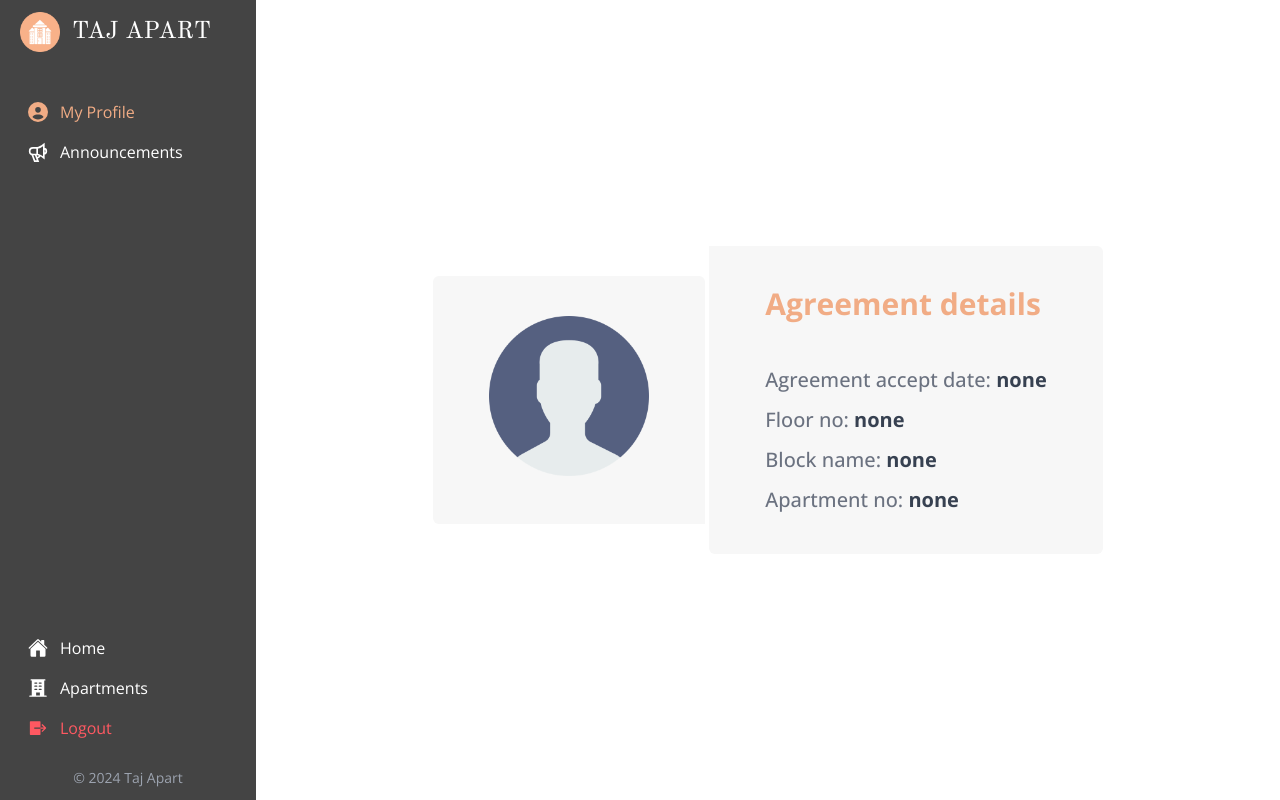
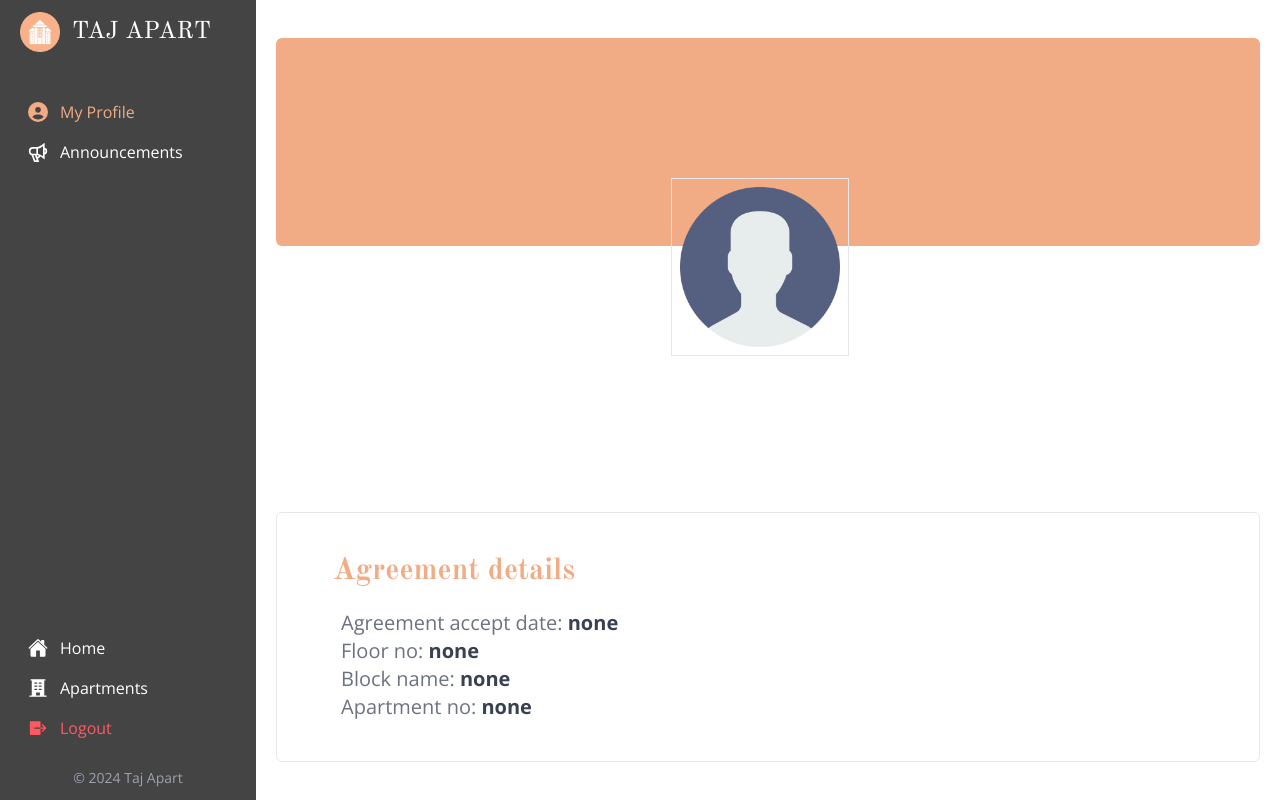
Before and after one commit to suny-webdevs/taj-apart-client, a React (Vite) app: page /dashboard in a window 1280 px wide. Built offline with nearby package versions, Linux system fonts and the light colour scheme; no server answers.

Commit message:
some bug fixes on user data

```diff
--- a/src/Pages/Dashboard/MyProfile.jsx
+++ b/src/Pages/Dashboard/MyProfile.jsx
@@ -5,36 +5,46 @@ const MyProfile = () => {
   const { user } = useAuth()
 
   return (
-    <div className="w-full min-h-screen flex flex-col md:flex-row gap-1 justify-center items-center">
+    <div className="w-full min-h-screen flex flex-col gap-1 p-5 justify-center items-center">
+      <div className="w-full h-52 bg-primary rounded-md"></div>
       {/* Profile details */}
-      <div className="bg-[#f7f7f7] backdrop-blur-xl px-14 py-10 rounded-t-md md:rounded-l-md">
+      <div className="p-5 md:px-14 md:py-10 rounded-t-md w-full flex flex-col justify-center md:flex-row md:items-end gap-4 transform -translate-y-28">
+        <div className="p-2 border">
           <img
             src={user?.photoURL || avatar}
             className="w-40 h-40 object-cover rounded"
           />
-        <h3 className="text-xl mt-2">{user?.email}</h3>
-        <h1 className="text-3xl text-primary font-bold">{user?.displayName}</h1>
+        </div>
+        <div className="flex flex-col">
+          <span className="text-2xl md:text-3xl text-primary font-medium">
+            {user?.displayName}
+          </span>
+          <span className="text-lg">{user?.email}</span>
+        </div>
       </div>
 
       {/* Agreement details */}
-      <div className="bg-[#f7f7f7] backdrop-blur-xl px-14 py-10 rounded-b-md md:rounded-r-md space-y-3">
-        <h1 className="text-3xl text-primary font-bold mb-11">
+      <div className="border backdrop-blur-xl p-5 md:px-14 md:py-10 rounded-md space-y-2 w-full">
+        <h1 className="text-3xl text-primary font-bold font-ostt mb-5">
           Agreement details
         </h1>
-        <p className="text-xl text-gray-500 font-medium">
+        <div className="pl-2">
+          <p className="text-xl text-gray-500 font-normal">
             Agreement accept date:{" "}
             <span className="text-gray-700 font-bold">{"none"}</span>
           </p>
-        <p className="text-xl text-gray-500 font-medium">
+          <p className="text-xl text-gray-500 font-normal">
             Floor no: <span className="text-gray-700 font-bold">{"none"}</span>
           </p>
-        <p className="text-xl text-gray-500 font-medium">
-          Block name: <span className="text-gray-700 font-bold">{"none"}</span>
+          <p className="text-xl text-gray-500 font-normal">
+            Block name:{" "}
+            <span className="text-gray-700 font-bold">{"none"}</span>
           </p>
-        <p className="text-xl text-gray-500 font-medium">
+          <p className="text-xl text-gray-500 font-normal">
             Apartment no:{" "}
             <span className="text-gray-700 font-bold">{"none"}</span>
           </p>
+        </div>
       </div>
     </div>
   )
--- a/src/Pages/LoginPage/Login.jsx
+++ b/src/Pages/LoginPage/Login.jsx
@@ -4,11 +4,9 @@ import useAuth from "../../Hooks/useAuth"
 import { Link, useLocation, useNavigate } from "react-router-dom"
 import toast from "react-hot-toast"
 import SocialLogin from "../../Component/Shared/SocialLogin"
-import useAxiosPublic from "../../Hooks/useAxiosPublic"
 
 const Login = () => {
   const { userSignIn, googleSignIn } = useAuth()
-  const axiosPublic = useAxiosPublic()
 
   const navigate = useNavigate()
   const location = useLocation()
@@ -39,19 +37,9 @@ const Login = () => {
   // Google login
   const handleGoogleLogin = async () => {
     try {
-      const { user } = await googleSignIn()
-      const userInfo = {
-        name: user.displayName,
-        email: user.email,
-        photo: user.photoURL,
-        role: "user",
-      }
-      const { data } = await axiosPublic.post("/users", userInfo)
-
-      if (data.insertedId || data.insertedId === null) {
-        toast.success("Sign up successful", { position: "top-center" })
-        navigate(redirect, { replace: true })
-      }
+      await googleSignIn()
+      toast.success("Sign up successful", { position: "top-center" })
+      navigate(redirect, { replace: true })
     } catch (error) {
       console.log(error.message)
     }
--- a/src/Pages/SignUpPage/SignUp.jsx
+++ b/src/Pages/SignUpPage/SignUp.jsx
@@ -4,14 +4,12 @@ import useAuth from "../../Hooks/useAuth"
 import { Link, useNavigate } from "react-router-dom"
 import toast from "react-hot-toast"
 import { useForm } from "react-hook-form"
-import useAxiosPublic from "../../Hooks/useAxiosPublic"
 import SocialLogin from "../../Component/Shared/SocialLogin"
 import { imageUpload } from "../../Utilities"
 import "./styles.css"
 
 const SignUp = () => {
   const { createUser, updateUserProfile, googleSignIn } = useAuth()
-  const axiosPublic = useAxiosPublic()
 
   const navigate = useNavigate()
   const {
@@ -27,18 +25,9 @@ const SignUp = () => {
       await createUser(email, password)
       await updateUserProfile(name, photo_url)
 
-      const userInfo = {
-        name: name,
-        email: email,
-        photo: photo_url,
-        role: "user",
-      }
-
-      const { data } = await axiosPublic.post("/users", userInfo)
-      if (data.insertedId || data.insertedId === null) {
-        toast.success("Sign up successful", { position: "top-center" })
-        navigate("/")
-      }
+      toast.success("Sign up successful", { position: "top-center" })
+      navigate("/")
+      // }
     } catch (err) {
       console.log(err.message)
       if (err.message.includes("email-already-in-use")) {
@@ -52,18 +41,10 @@ const SignUp = () => {
   // Google sign up
   const handleGoogleSignUp = async () => {
     try {
-      const { user } = await googleSignIn()
-      const userInfo = {
-        name: user.displayName,
-        email: user.email,
-        photo: user.photoURL,
-        role: "user",
-      }
-      const { data } = await axiosPublic.post("/users", userInfo)
-      if (data.insertedId || data.insertedId === null) {
-        toast.success("Sign up successful", { position: "top-center" })
-        navigate("/")
-      }
+      await googleSignIn()
+      toast.success("Sign up successful", { position: "top-center" })
+      navigate("/")
+      // }
     } catch (error) {
       console.log(error.message)
     }
--- a/src/Provider/AuthProvider.jsx
+++ b/src/Provider/AuthProvider.jsx
@@ -11,7 +11,7 @@ import {
   updateProfile,
 } from "firebase/auth"
 import auth from "../Firebase/firebaseConfig"
-// import useAxiosPublic from "../Hooks/useAxiosPublic"
+import useAxiosPublic from "../Hooks/useAxiosPublic"
 
 export const AuthContext = createContext(null)
 
@@ -19,7 +19,7 @@ const AuthProvider = ({ children }) => {
   const [user, setUser] = useState("")
   const [loading, setLoading] = useState(true)
   const googleProvider = new GoogleAuthProvider()
-  //   const axiosPublic = useAxiosPublic()
+  const axiosPublic = useAxiosPublic()
 
   const createUser = (email, password) => {
     setLoading(true)
@@ -53,19 +53,36 @@ const AuthProvider = ({ children }) => {
     return deleteUser(bistroUser)
   }
 
+  // jwt
+  const getToken = async (email) => {
+    const userInfo = { email: email }
+    const { data } = await axiosPublic.post("/jwt", userInfo)
+    return data
+  }
+
+  // save user
+  const saveUser = async (currentUser) => {
+    console.log("saved user", currentUser)
+    const userInfo = {
+      name: currentUser?.displayName,
+      email: currentUser?.email,
+      photo: currentUser?.photoURL,
+      role: "user",
+    }
+    const { data } = await axiosPublic.put("/users", userInfo)
+    console.log(data)
+    return data
+  }
+
   useEffect(() => {
     const unSubscribe = onAuthStateChanged(auth, (currentUser) => {
       setUser(currentUser)
-      //   if (currentUser) {
-      //     const userInfo = { email: currentUser.email }
-      //     axiosPublic.post("/jwt", userInfo).then((res) => {
-      //       if (res.data.token) {
-      //         localStorage.setItem("access-token", res.data.token)
-      //       }
-      //     })
-      //   } else {
-      //     localStorage.removeItem("access-token")
-      //   }
+      if (currentUser) {
+        // getToken(currentUser.email)
+        saveUser(currentUser)
+      } else {
+        localStorage.removeItem("access-token")
+      }
       setLoading(false)
     })
     return () => unSubscribe()
```
Lines whose indentation alone changed are shown as unchanged.
